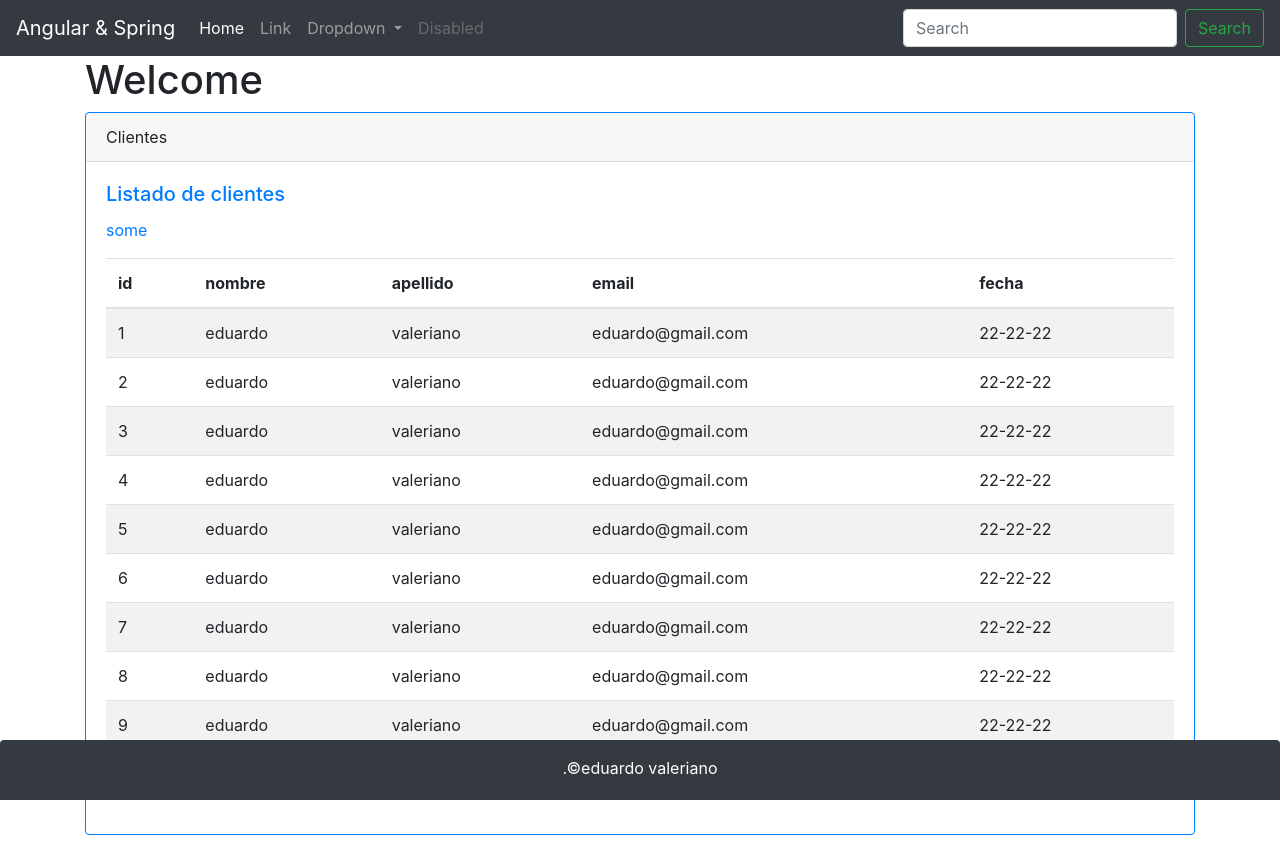
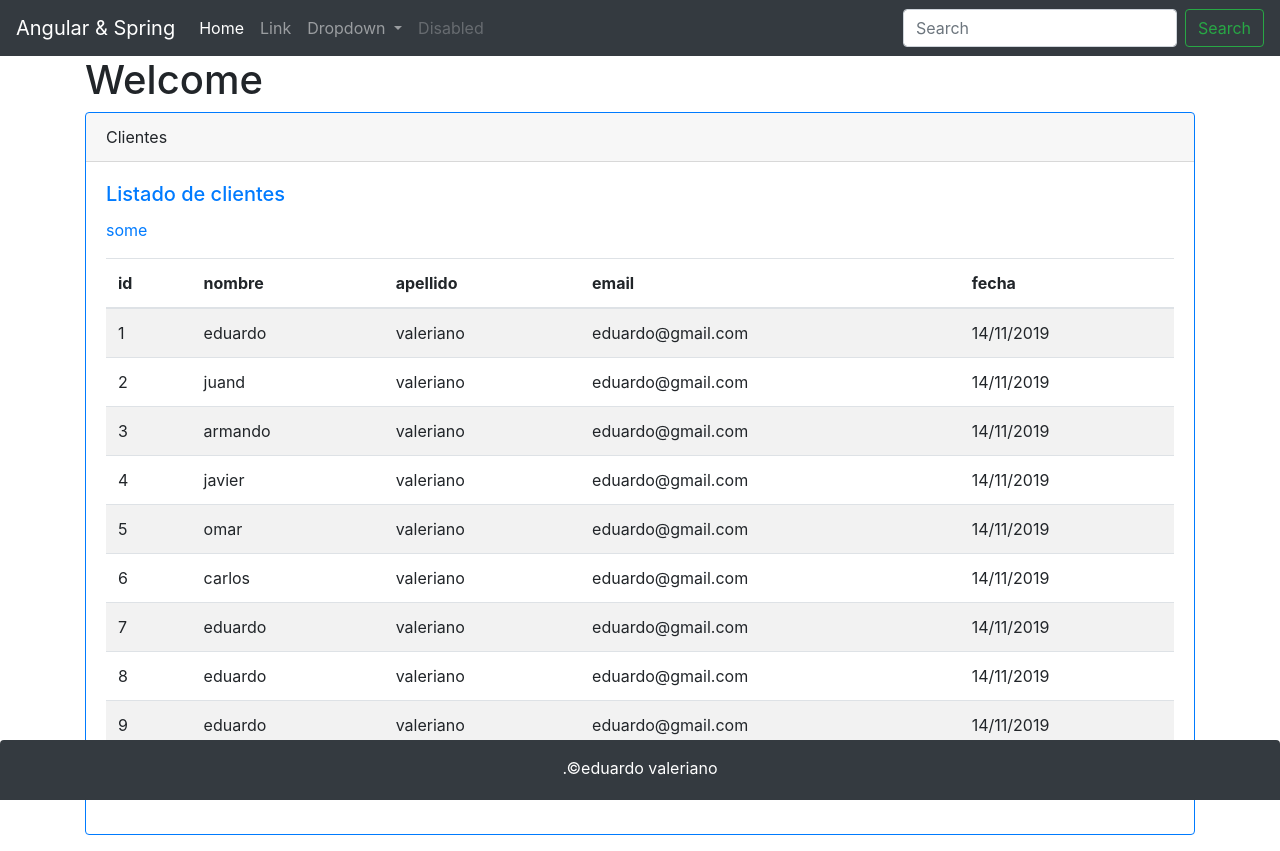
Before and after one commit to lalovaleriano/SpringBootAngular, an Angular app in the folder app-clientes/: page / in a window 1280 px wide. Built offline with nearby package versions, Linux system fonts and the light colour scheme.

Commit message:
se agregan dos cambios mas

```diff
--- a/app-clientes/src/app/clientes/clientes.json.ts
+++ b/app-clientes/src/app/clientes/clientes.json.ts
@@ -1,13 +1,13 @@
 import {Cliente}from './cliente';
 export const CLIENTES: Cliente []= [
-  {id:1, nombre:'eduardo', apellido:'valeriano', createAt:'22-22-22', email:'eduardo@gmail.com'},
-  {id:2, nombre:'eduardo', apellido:'valeriano', createAt:'22-22-22', email:'eduardo@gmail.com'},
-  {id:3, nombre:'eduardo', apellido:'valeriano', createAt:'22-22-22', email:'eduardo@gmail.com'},
-  {id:4, nombre:'eduardo', apellido:'valeriano', createAt:'22-22-22', email:'eduardo@gmail.com'},
-  {id:5, nombre:'eduardo', apellido:'valeriano', createAt:'22-22-22', email:'eduardo@gmail.com'},
-  {id:6, nombre:'eduardo', apellido:'valeriano', createAt:'22-22-22', email:'eduardo@gmail.com'},
-  {id:7, nombre:'eduardo', apellido:'valeriano', createAt:'22-22-22', email:'eduardo@gmail.com'},
-  {id:8, nombre:'eduardo', apellido:'valeriano', createAt:'22-22-22', email:'eduardo@gmail.com'},
-  {id:9, nombre:'eduardo', apellido:'valeriano', createAt:'22-22-22', email:'eduardo@gmail.com'},
-  {id:10, nombre:'eduardo', apellido:'valeriano', createAt:'22-22-22', email:'eduardo@gmail.com'}
+  {id:1, nombre:'eduardo', apellido:'valeriano', createAt:'14/11/2019', email:'eduardo@gmail.com'},
+  {id:2, nombre:'juand', apellido:'valeriano', createAt:'14/11/2019', email:'eduardo@gmail.com'},
+  {id:3, nombre:'armando', apellido:'valeriano', createAt:'14/11/2019', email:'eduardo@gmail.com'},
+  {id:4, nombre:'javier', apellido:'valeriano', createAt:'14/11/2019', email:'eduardo@gmail.com'},
+  {id:5, nombre:'omar', apellido:'valeriano', createAt:'14/11/2019', email:'eduardo@gmail.com'},
+  {id:6, nombre:'carlos', apellido:'valeriano', createAt:'14/11/2019', email:'eduardo@gmail.com'},
+  {id:7, nombre:'eduardo', apellido:'valeriano', createAt:'14/11/2019', email:'eduardo@gmail.com'},
+  {id:8, nombre:'eduardo', apellido:'valeriano', createAt:'14/11/2019', email:'eduardo@gmail.com'},
+  {id:9, nombre:'eduardo', apellido:'valeriano', createAt:'14/11/2019', email:'eduardo@gmail.com'},
+  {id:10, nombre:'eduardo', apellido:'valeriano', createAt:'14/11/2019', email:'eduardo@gmail.com'}
 ];
```
